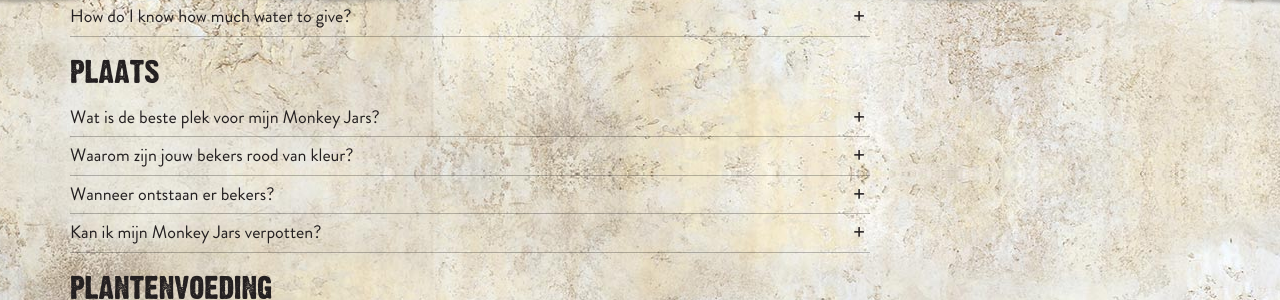
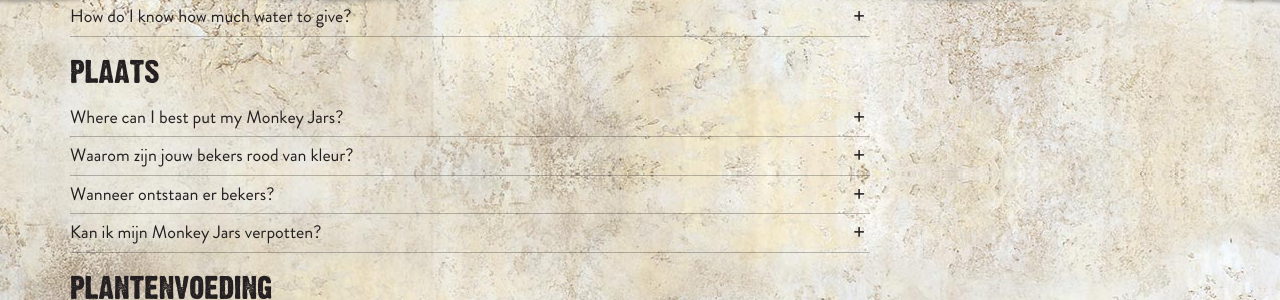
Before and after one commit to xuantiep/monkeyjars_en, a Jekyll site: the page built from funfacts/index.md, in a window 1280 px wide and 900 px high, scrolled down 609 px. Shown: the part 156-456 px from the top of the window. Built offline with Jekyll 4.4.1, drawn with Linux system fonts in a browser that asks for light colours; part of the change alters nothing that is shown.

Commit message:
Updated 'funfacts/index.md' via CloudCannon

```diff
--- a/funfacts/index.md
+++ b/funfacts/index.md
@@ -65,11 +65,11 @@ water_geven:
       plant sprayer to keep my leaves humid. Please don't overdo it, because too
       much water is bad for my roots and that could kill me!
 plaats:
-  - title: Wat is de beste plek voor mijn Monkey Jars?
+  - title: Where can I best put my Monkey Jars?
     content: >-
-      Net als in de jungle houd ik van een lichte plek, maar ik kan niet tegen
-      direct zonlicht. In warme zomermaanden vind ik het heerlijk om buiten te
-      zijn, maar zet me dus niet direct in de zon.
+      Just like in the jungle, I like being somewhere light, but direct sunlight
+      is too much for me. During the warm summer months, I love being outdoors
+      but I still won't like being in direct sunlight.
   - title: Waarom zijn jouw bekers rood van kleur?
     content: >-
       Ik ben een echte Casanova. Met de rode kleur van mijn bekers lok ik
```
